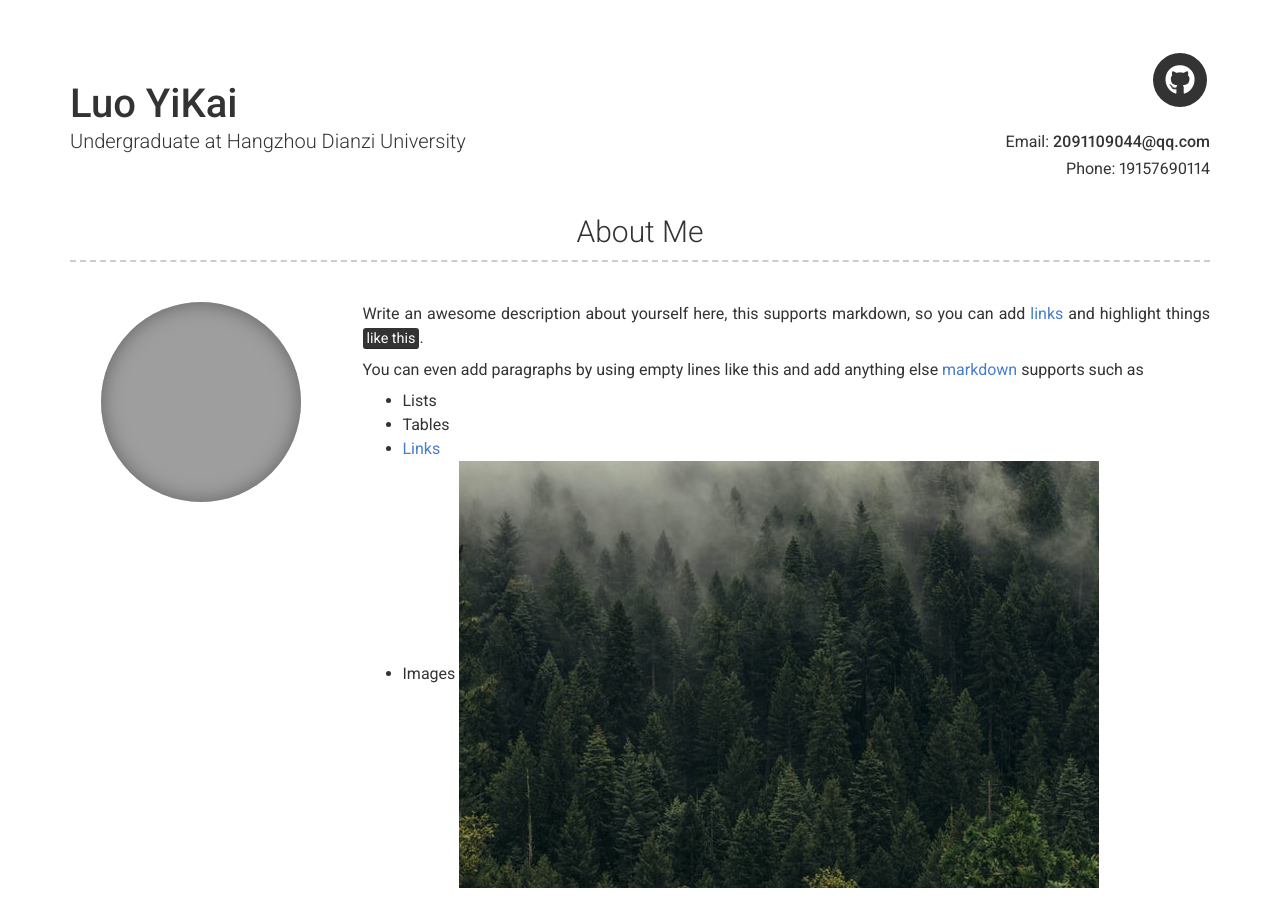
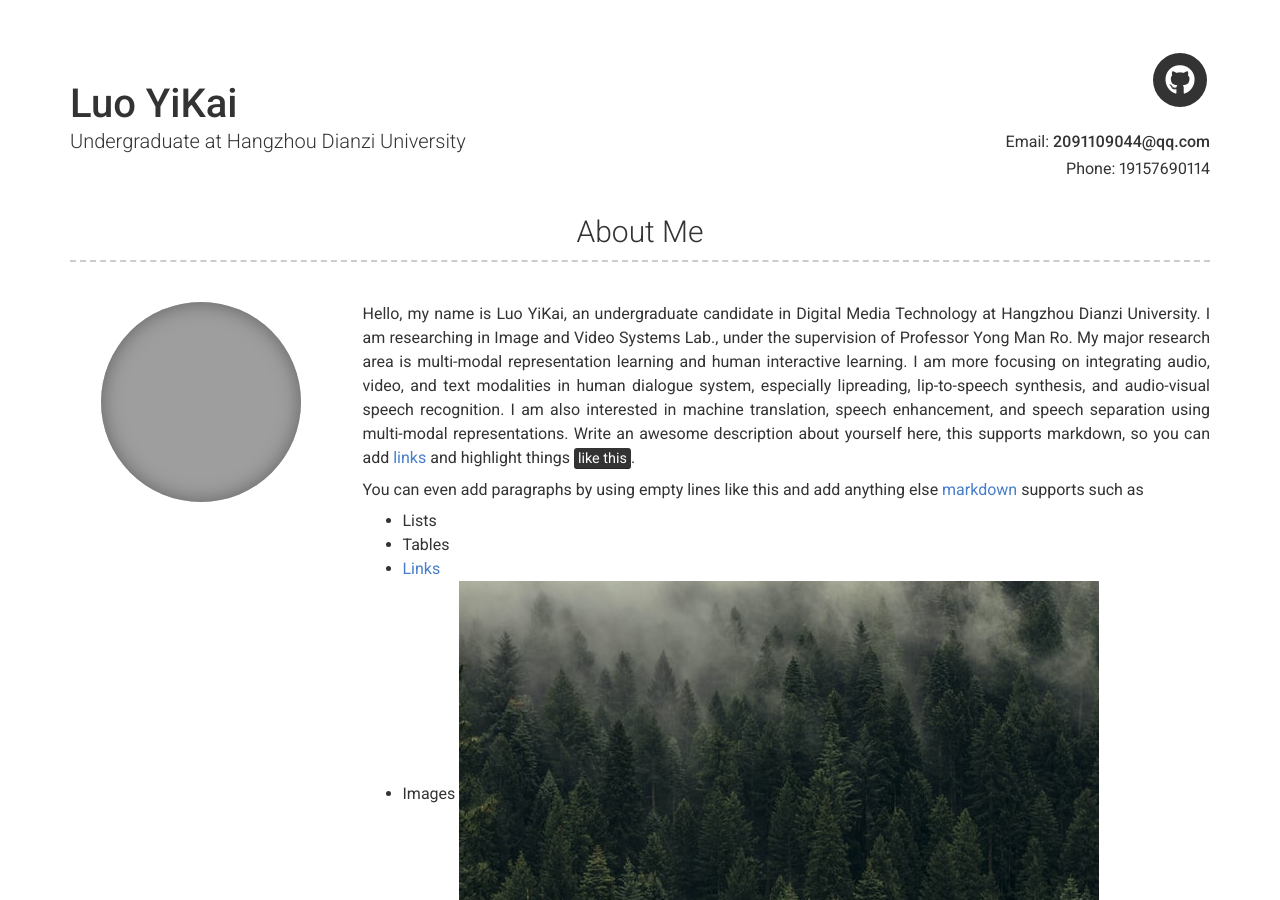
Before and after one commit to LYK0520/LYK0520.github.io, a Jekyll site: the page built from index.md, in a window 1280 px wide and 900 px high. Built offline with Jekyll 4.4.1, drawn with Linux system fonts in a browser that asks for light colours; nearby versions of some CDN libraries; grey boxes are pictures that could not be loaded.

Commit message:
Update _config.yml

```diff
--- a/_config.yml
+++ b/_config.yml
@@ -52,6 +52,11 @@ github_username:  LYK0520
 # about_title: About Me (Use this to override about section title)
 about_profile_image: /images/profile.png # path of image which will be displayed in about section
 about_content: | # this will include new lines to allow paragraphs
+  Hello, my name is Luo YiKai, an undergraduate candidate in Digital Media Technology at Hangzhou Dianzi University.
+  I am researching in Image and Video Systems Lab., under the supervision of Professor Yong Man Ro.
+  My major research area is multi-modal representation learning and human interactive learning.
+  I am more focusing on integrating audio, video, and text modalities in human dialogue system, especially lipreading, lip-to-speech synthesis, and audio-visual speech recognition.
+  I am also interested in machine translation, speech enhancement, and speech separation using multi-modal representations.
   Write an awesome description about yourself here, this supports markdown, so you can add [links](http://foobar.com) and highlight things <mark>like this</mark>.
 
   You can even add paragraphs by using empty lines like this and add anything else [markdown](https://www.markdownguide.org/getting-started#what-is-markdown) supports such as
```
